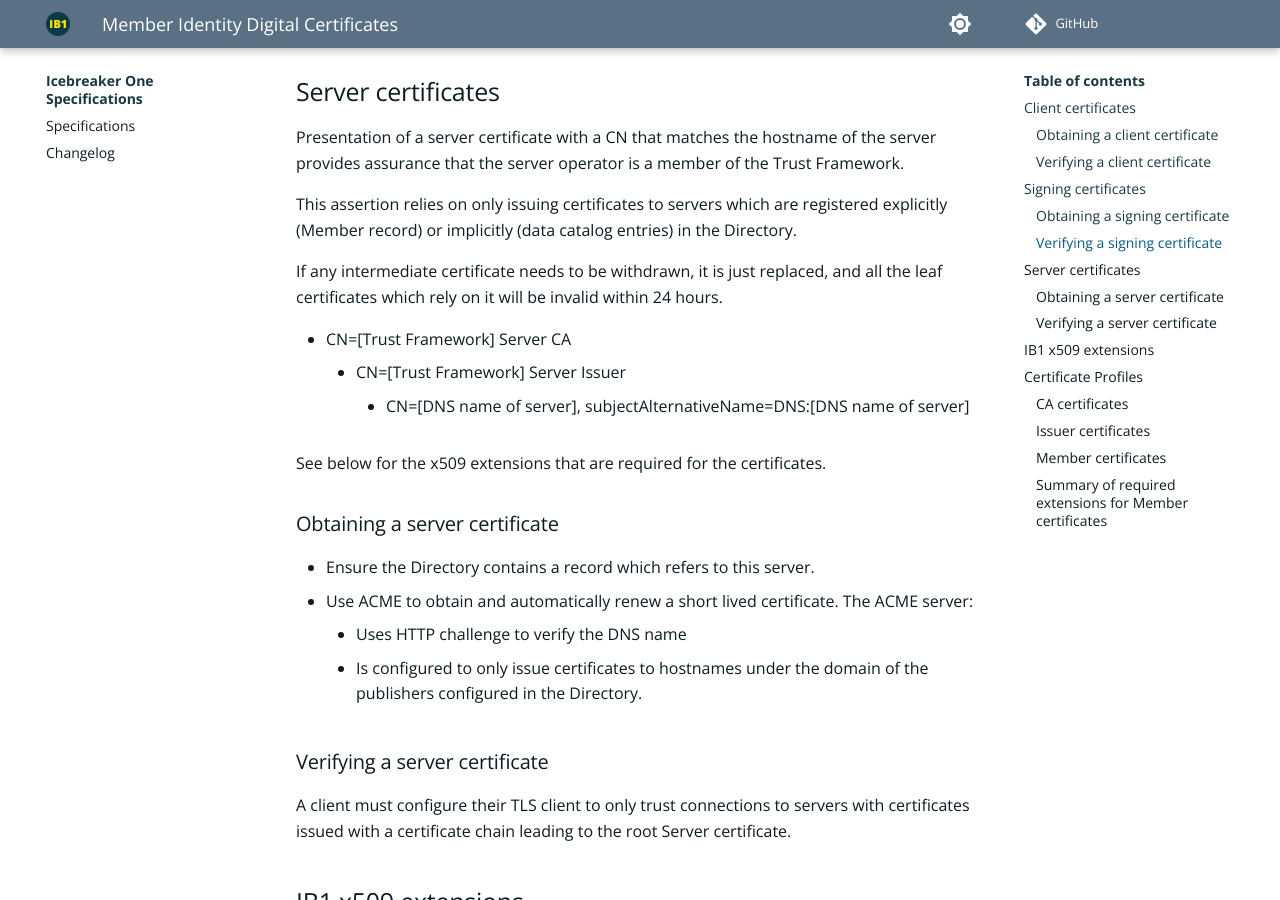
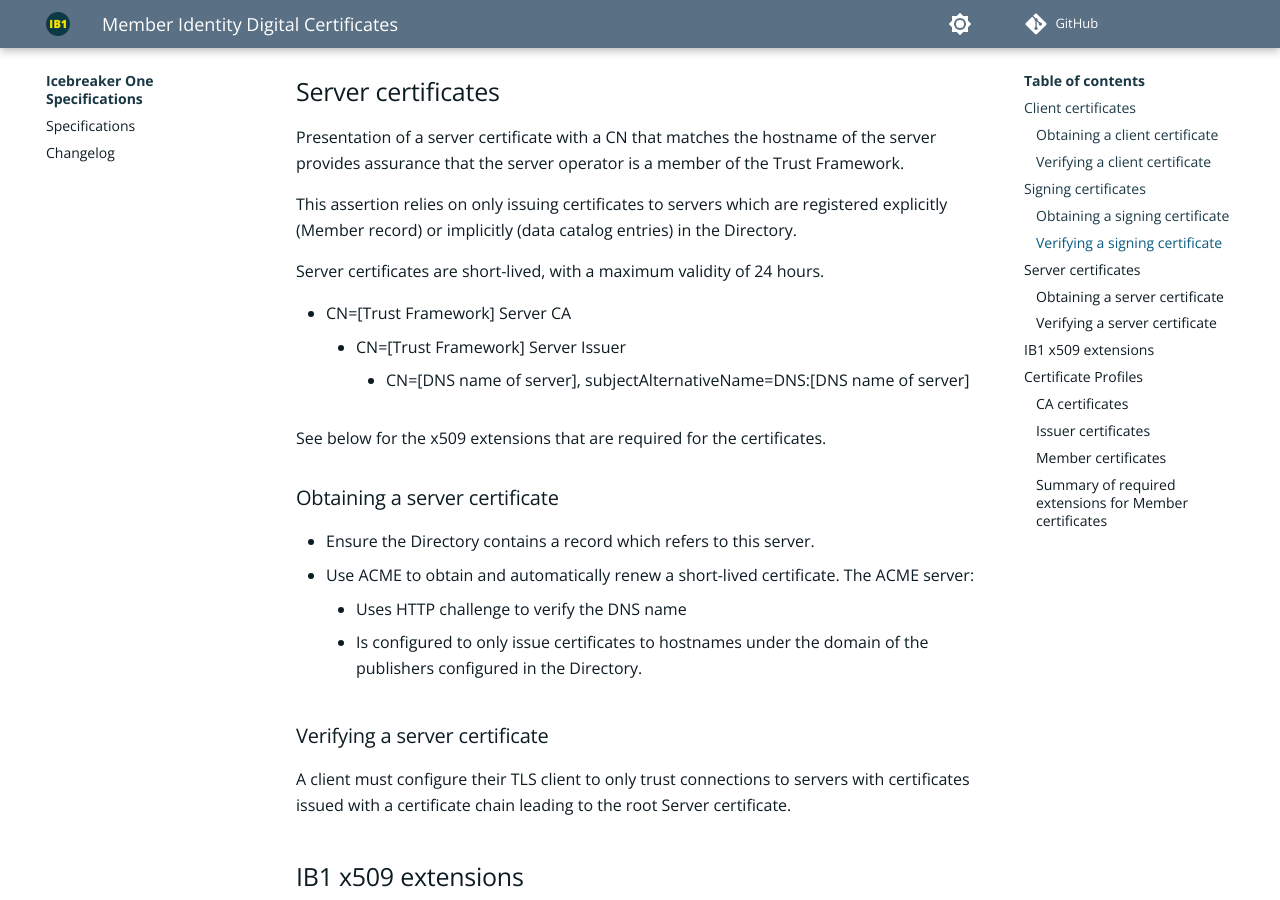
Before and after one commit to icebreakerone/ib1-technical-specifications, an MkDocs documentation site: the page built from docs/member-identity-digital-certificates/1.0.md, in a window 1280 px wide and 900 px high, scrolled down 2404 px. Built offline with MkDocs 1.6.1 and Material for MkDocs 9.7.7, drawn with Linux system fonts in a browser that asks for light colours; comment, search, counter and statistics services are not loaded.

Commit message:
Address https://github.com/icebreakerone/ib1-technical-specifications/pull/1/commits/0545951bae7fb63aafcc9ac5c1304286a97694d8

```diff
--- a/docs/member-identity-digital-certificates/1.0.md
+++ b/docs/member-identity-digital-certificates/1.0.md
@@ -81,7 +81,7 @@ Presentation of a server certificate with a CN that matches the hostname of the
 
 This assertion relies on only issuing certificates to servers which are registered explicitly (Member record) or implicitly (data catalog entries) in the Directory.
 
-If any intermediate certificate needs to be withdrawn, it is just replaced, and all the leaf certificates which rely on it will be invalid within 24 hours.
+Server certificates are short-lived, with a maximum validity of 24 hours.
 
  * CN=[Trust Framework] Server CA
     * CN=[Trust Framework] Server Issuer
@@ -92,7 +92,7 @@ See below for the x509 extensions that are required for the certificates.
 ### Obtaining a server certificate
 
  * Ensure the Directory contains a record which refers to this server.
- * Use ACME to obtain and automatically renew a short lived certificate. The ACME server:
+ * Use ACME to obtain and automatically renew a short-lived certificate. The ACME server:
     * Uses HTTP challenge to verify the DNS name
     * Is configured to only issue certificates to hostnames under the domain of the publishers configured in the Directory.
 
```
